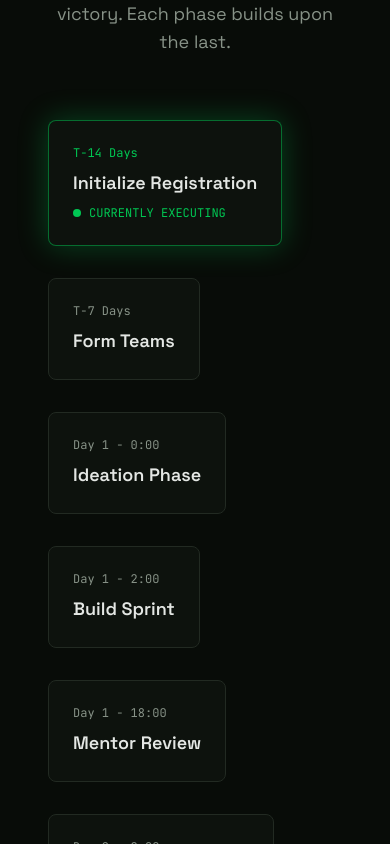
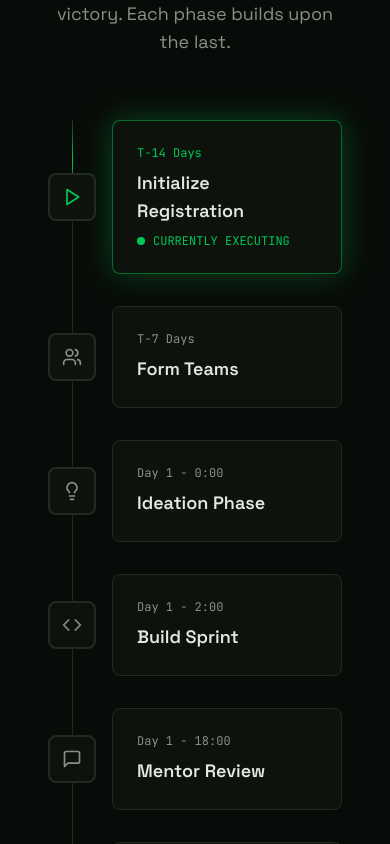
Before and after one commit to ramandeep-singh77/GeekVerse2.0, a React (Vite) app: page / in a window 390 px wide. Shown: the part 4380-5224 px from the top of the page. Built offline with nearby package versions, Linux system fonts and the light colour scheme; the HTML template or start-up script is replaced by a standard one.

Commit message:
Fix mobile responsiveness: Add proper mobile timeline layout for execution pipeline

```diff
--- a/src/components/sections/TimelineSection.tsx
+++ b/src/components/sections/TimelineSection.tsx
@@ -21,11 +21,19 @@ const TimelineSection = () => {
         />
 
         <div className="relative">
-          {/* Timeline line */}
+          {/* Desktop Timeline line */}
           <div className="absolute left-1/2 top-0 bottom-0 w-px bg-border -translate-x-1/2 hidden md:block"></div>
 
-          {/* Data flow effect */}
+          {/* Mobile Timeline line */}
+          <div className="absolute left-6 top-0 bottom-0 w-px bg-border md:hidden"></div>
+
+          {/* Data flow effect - Desktop */}
           <div className="absolute left-1/2 top-0 w-px h-full -translate-x-1/2 hidden md:block overflow-hidden">
+            <div className="w-full h-20 bg-gradient-to-b from-transparent via-primary to-transparent animate-[flow_3s_linear_infinite]"></div>
+          </div>
+
+          {/* Data flow effect - Mobile */}
+          <div className="absolute left-6 top-0 w-px h-full md:hidden overflow-hidden">
             <div className="w-full h-20 bg-gradient-to-b from-transparent via-primary to-transparent animate-[flow_3s_linear_infinite]"></div>
           </div>
 
@@ -37,9 +45,16 @@ const TimelineSection = () => {
                   idx % 2 === 0 ? 'md:flex-row' : 'md:flex-row-reverse'
                 }`}
               >
+                {/* Mobile Node */}
+                <div className="flex md:hidden w-12 h-12 rounded-lg bg-card border-2 border-border items-center justify-center z-10 mr-4">
+                  <step.icon className={`w-5 h-5 ${
+                    step.status === 'active' ? 'text-primary' : 'text-muted-foreground'
+                  }`} />
+                </div>
+
                 {/* Content */}
                 <div className={`flex-1 ${idx % 2 === 0 ? 'md:pr-12 md:text-right' : 'md:pl-12'}`}>
-                  <div className={`inline-block p-6 rounded-lg bg-card border border-border ${
+                  <div className={`inline-block p-6 rounded-lg bg-card border border-border w-full md:w-auto ${
                     step.status === 'active' ? 'border-primary/50 glow-sm' : ''
                   }`}>
                     <div className={`flex items-center gap-3 mb-2 ${
@@ -66,14 +81,14 @@ const TimelineSection = () => {
                   </div>
                 </div>
 
-                {/* Node */}
+                {/* Desktop Node */}
                 <div className="hidden md:flex absolute left-1/2 -translate-x-1/2 w-12 h-12 rounded-lg bg-card border-2 border-border items-center justify-center z-10">
                   <step.icon className={`w-5 h-5 ${
                     step.status === 'active' ? 'text-primary' : 'text-muted-foreground'
                   }`} />
                 </div>
 
-                {/* Spacer for the other side */}
+                {/* Spacer for the other side - Desktop only */}
                 <div className="hidden md:block flex-1"></div>
               </div>
             ))}
```
